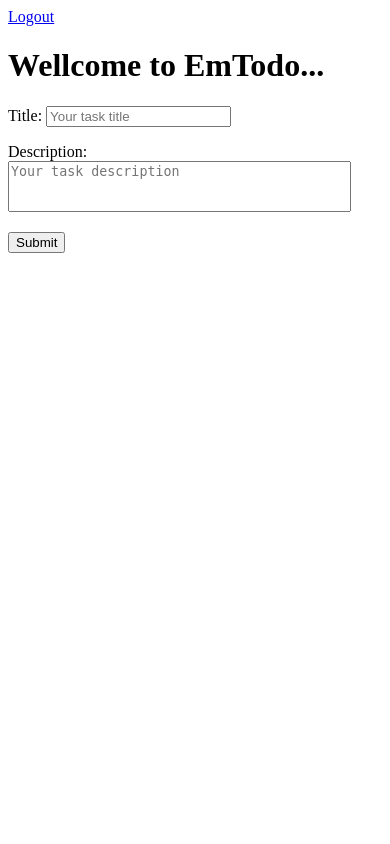
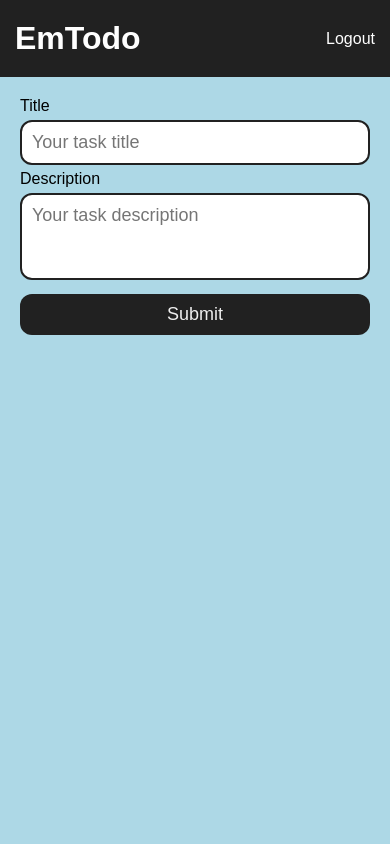
Before and after one commit to erfanmaraghi/django-EmTodo, a Django app: page / in a window 390 px wide. Run offline with Django 4.2, Linux system fonts and the light colour scheme; the visitor is signed in with stand-in values (Sample User, id 1); data that the repository does not hold is empty.

Commit message:
Front-end codes completed

```diff
--- a/static/style.css
+++ b/static/style.css
@@ -0,0 +1,194 @@
+* {
+    padding: 0;
+    margin: 0;
+    box-sizing: border-box;
+    font-family: sans-serif;
+    transition: all 200ms;
+    -webkit-tap-highlight-color: transparent;
+}
+
+*::-webkit-scrollbar {
+    width: 10px;
+}
+
+*::-webkit-scrollbar-track {
+    background-color: transparent;
+}
+
+*::-webkit-scrollbar-thumb {
+    background-color: #424242;
+    border-radius: 12px;
+}
+
+*::-webkit-scrollbar-thumb:hover {
+    background-color: #212121;
+}
+
+body {
+    width: 100vw;
+    height: 100vh;
+}
+
+.main-header {
+    padding: 20px 5px;
+    background-color: #212121;
+    display: flex;
+    justify-content: space-between;
+    align-items: center;
+    border-radius: 12px;
+    transition: all 1000ms;
+    z-index: 3;
+}
+
+.main-header a {
+    text-decoration: none;
+    color: white;
+    margin: 0 10px;
+}
+
+.main-header a:hover {
+    color: #dedede;
+}
+
+#main-container {
+    position: absolute;
+    top: 50%;
+    left: 50%;
+    transform: translate(-50%, -50%);
+    width: 100%;
+    max-width: 600px;
+    background-color: lightblue;
+    border-radius: 12px;
+    height: 100%;
+    max-height: 600px;
+    transition: all 1000ms;
+    box-shadow: 0 0 24px rgba(0, 0, 0, 0.16);
+    display: flex;
+    flex-direction: column;
+    z-index: 1;
+    overflow: hidden;
+}
+
+.alert {
+    margin: 10px;
+    padding: 15px;
+    border: 2px solid #212121;
+    border-radius: 12px;
+    background-color: #424242;
+    color: #eee;
+}
+
+.alert > h2 {
+    font-weight: normal;
+}
+
+.alert a {
+    color: #eee;
+}
+
+.alert a:hover {
+    color: #dedede;
+}
+
+form {
+    padding: 10px;
+}
+
+form > * {
+    margin: 5px 0;
+}
+
+form > .form-control {
+    width: 100%;
+    padding: 10px;
+    font-size: large;
+    border: 2px solid #212121;
+    border-radius: 12px;
+    outline: none;
+}
+
+form > input[type=submit] {
+    width: 100%;
+    padding: 10px;
+    font-size: large;
+    background-color: #212121;
+    border: 0;
+    border-radius: 12px;
+    color: #eee;
+    cursor: pointer;
+}
+
+form > input[type=submit]:hover {
+    background-color: #424242;
+    letter-spacing: 2px;
+}
+
+hr {
+    border: 2px solid #212121;
+    border-radius: 12px;
+}
+
+.tasks-list-container {
+    flex: 0 1 auto;
+    overflow-y: auto;
+    padding: 10px;
+}
+
+.task-container {
+    margin-top: 10px;
+    background-color: white;
+    padding: 10px;
+    border: 2px solid #212121;
+    border-radius: 12px;
+    display: flex;
+    justify-content: space-between;
+}
+
+.task-container:hover {
+    background-color: #eee;
+}
+
+.task-container:first-child {
+    margin-top: 0;
+}
+
+.task-container header {
+    display: flex;
+    align-items: center;
+}
+
+.task-container header > * {
+    margin-right: 4px;
+}
+
+.task-container a {
+    display: block;
+}
+
+.task-container-right {
+    display: flex;
+    flex-direction: column;
+    align-items: end;
+    justify-content: space-between;
+}
+
+.task-container-right a {
+    text-decoration: none;
+    color: #424242;
+}
+
+@media screen and (max-width: 768px) {
+    #main-container {
+        max-width: 100%;
+        border-radius: 0;
+        max-height: 100vh;
+    }
+
+    #new-task-form {
+        max-width: 100vw;
+    }
+
+    .main-header {
+        border-radius: 0;
+    }
+}
--- a/templates/core/base.html
+++ b/templates/core/base.html
@@ -10,16 +10,23 @@
     <title>{% block title %}{% endblock %} | EmTodo</title>
 </head>
 <body>
-<header>
+<div id="main-container">
+    <header class="main-header">
+        <a href="{% url 'core:index' %}"><h1>EmTodo</h1></a>
+
+        <div>
             {% if request.user.is_authenticated %}
                 <a href="{% url 'account:logout' %}">Logout</a>
             {% else %}
                 <a href="{% url 'account:signup' %}">Signup</a>
                 <a href="{% url 'account:login' %}">Login</a>
             {% endif %}
+        </div>
+
     </header>
     {% block content %}
 
     {% endblock %}
+</div>
 </body>
 </html>
--- a/templates/core/index.html
+++ b/templates/core/index.html
@@ -3,46 +3,67 @@
 {% block title %}Wellcome{% endblock %}
 
 {% block content %}
-    <h1>Wellcome to EmTodo...</h1>
     {% if request.user.is_authenticated %}
-        <form method="post">
-            {% csrf_token %}
-            {{ form.as_p }}
-            <input type="submit">
-        </form>
-    {% endif %}
+
+        <div class="tasks-list-container" id="tasks-list-container">
+
             {% for task in request.user.tasks.all %}
+
+                <div class="task-container">
+
+                    <div>
                         <header>
                             <h2 style="display: inline-block">{{ task.title }}</h2>
+                            <p style="display: inline-block">{{ task.added_time }}</p>
+                        </header>
+                        <p>{{ task.description }}</p>
+                    </div>
 
+                    <div class="task-container-right">
                         <a href="{% url 'core:delete' task.id %}" target="_blank" onclick="openLink(event)">
+                            Delete
                             <svg xmlns="http://www.w3.org/2000/svg" width="16" height="16" fill="currentColor"
                                  class="bi bi-trash3-fill"
                                  viewBox="0 0 16 16">
                                 <path d="M11 1.5v1h3.5a.5.5 0 0 1 0 1h-.538l-.853 10.66A2 2 0 0 1 11.115 16h-6.23a2 2 0 0 1-1.994-1.84L2.038 3.5H1.5a.5.5 0 0 1 0-1H5v-1A1.5 1.5 0 0 1 6.5 0h3A1.5 1.5 0 0 1 11 1.5Zm-5 0v1h4v-1a.5.5 0 0 0-.5-.5h-3a.5.5 0 0 0-.5.5ZM4.5 5.029l.5 8.5a.5.5 0 1 0 .998-.06l-.5-8.5a.5.5 0 1 0-.998.06Zm6.53-.528a.5.5 0 0 0-.528.47l-.5 8.5a.5.5 0 0 0 .998.058l.5-8.5a.5.5 0 0 0-.47-.528ZM8 4.5a.5.5 0 0 0-.5.5v8.5a.5.5 0 0 0 1 0V5a.5.5 0 0 0-.5-.5Z"></path>
                             </svg>
                         </a>
-        </header>
-
-        <p>{{ task.description }}</p>
-        <p>{{ task.added_time }}</p>
 
                         <a target="_blank"
                            href="{% url 'core:complete' task.id %}"
                            onclick="openLink(event)">
                             {% if task.is_completed %}
                                 <label>
-                    <input type="checkbox" checked> UnComplete
+                                    UnComplete <input type="checkbox" checked>
                                 </label>
                             {% else %}
                                 <label>
-                    <input type="checkbox"> Complete
+                                    Complete <input type="checkbox">
                                 </label>
                             {% endif %}
-
                         </a>
 
+                    </div>
+                </div>
             {% endfor %}
+            {# New Task Form #}
+            <form method="post" id="new-task-form">
+                {% csrf_token %}
+                {{ form.title.label }}
+                {{ form.title }}
+                <br>
+                {{ form.description.label }}
+                {{ form.description }}
+                <br>
+                <input type="submit">
+            </form>
+
+        </div>
+    {% else %}
+        <div class="alert">
+            <h2>You are not logged in <a href="{% url 'account:login' %}">Click Here</a> To Login</h2>
+        </div>
+    {% endif %}
 
     {% if closed %}
         <script>window.close()</script>
```
Lines whose indentation alone changed are shown as unchanged.
